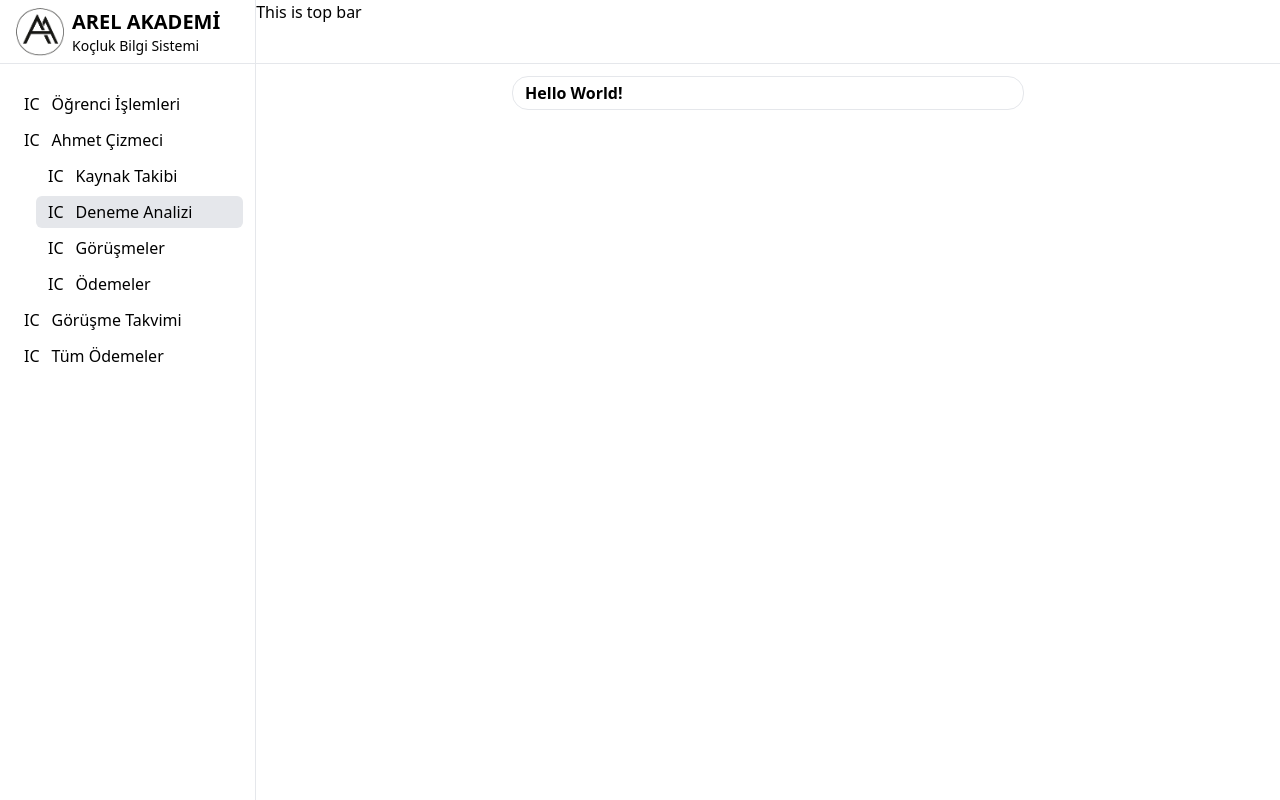
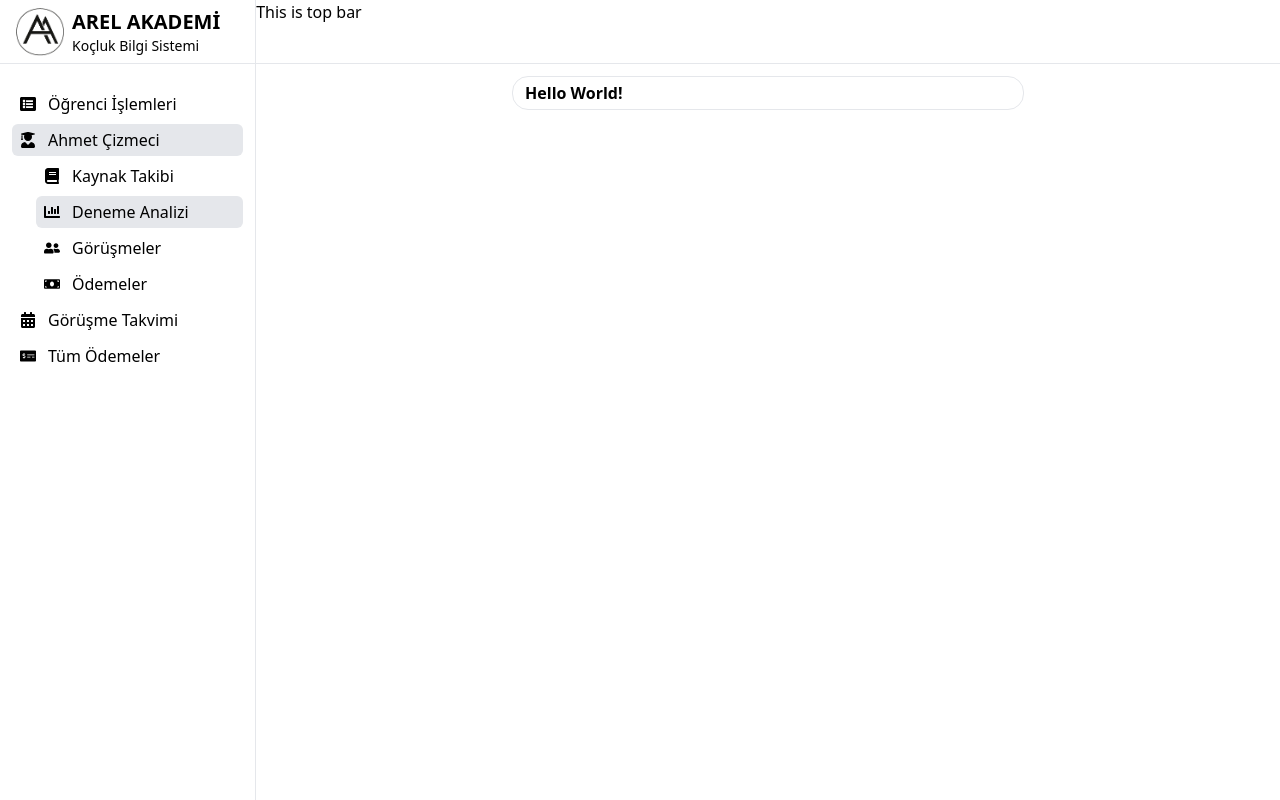
Before and after one commit to safakadir/student-coaching, a Next.js app: page / in a window 1280 px wide. Built offline with nearby package versions, Linux system fonts and the light colour scheme.

Commit message:
icons added into navbar items

```diff
--- a/components/nav-item.tsx
+++ b/components/nav-item.tsx
@@ -1,7 +1,8 @@
-import { ReactElement } from "react"
+import { createElement, ReactElement } from "react"
+import { IconType } from "react-icons"
 
 interface NavItemProps {
-    icon?: string,
+    icon?: ReactElement,
     title: string,
     children?: ReactElement<NavItemProps> | ReactElement<NavItemProps>[],
     active?: boolean
@@ -10,11 +11,11 @@ interface NavItemProps {
 
 const NavItem: React.FC<NavItemProps> = ({icon, title, children, active=false, noclick=false}) => {
     return <li>
-        <div className={`flex mx-3 mb-1 px-3 py-1 text-base rounded-md
+        <div className={`flex mx-3 mb-1 px-2 py-1 text-base rounded-md
                             ${!active && !noclick ? ' hover:bg-gray-100 cursor-pointer' : ''}
                             ${active ? ' bg-gray-200' : ''}
                         `}>
-            <div className="pr-3">IC</div>
+            <div className="flex items-center justify-center pr-3 w-7">{icon ? icon : <span className="font-bold">&bull;</span>}</div>
             <div className="hidden md:block">{title}</div>
         </div>
         {children &&
--- a/components/navbar.tsx
+++ b/components/navbar.tsx
@@ -1,6 +1,9 @@
 import Image from "next/image"
 import React from "react"
 import NavItem from "./nav-item"
+
+import { FaBook, FaCalendarAlt, FaChartBar, FaListAlt, FaMoneyBill, FaMoneyCheckAlt, FaUserFriends, FaUserGraduate } from 'react-icons/fa'
+
 
 const Navbar: React.FC = ()  => {
     return <nav className="h-screen border-r w-16 md:w-72 xl:w-80">
@@ -16,15 +19,15 @@ const Navbar: React.FC = ()  => {
         </div>
 
         <ul>
-            <NavItem title="Öğrenci İşlemleri" />
-            <NavItem title="Ahmet Çizmeci" noclick>
-                <NavItem title="Kaynak Takibi" />
-                <NavItem title="Deneme Analizi" active />
-                <NavItem title="Görüşmeler" />
-                <NavItem title="Ödemeler" />
+            <NavItem title="Öğrenci İşlemleri" icon={<FaListAlt />} />
+            <NavItem title="Ahmet Çizmeci" icon={<FaUserGraduate />} active >
+                <NavItem title="Kaynak Takibi" icon={<FaBook />} />
+                <NavItem title="Deneme Analizi" icon={<FaChartBar />} active />
+                <NavItem title="Görüşmeler" icon={<FaUserFriends />} />
+                <NavItem title="Ödemeler" icon={<FaMoneyBill />} />
             </NavItem>
-            <NavItem title="Görüşme Takvimi" />
-            <NavItem title="Tüm Ödemeler" />
+            <NavItem title="Görüşme Takvimi" icon={<FaCalendarAlt />} />
+            <NavItem title="Tüm Ödemeler" icon={<FaMoneyCheckAlt />} />
         </ul>
 
     </nav>
--- a/package.json
+++ b/package.json
@@ -17,6 +17,7 @@
     "next": "13.2.3",
     "react": "18.2.0",
     "react-dom": "18.2.0",
+    "react-icons": "^4.8.0",
     "typescript": "4.9.5"
   },
   "devDependencies": {
```
Also changed, not shown: 1 other file (tests, documents, lock files or other folders).
